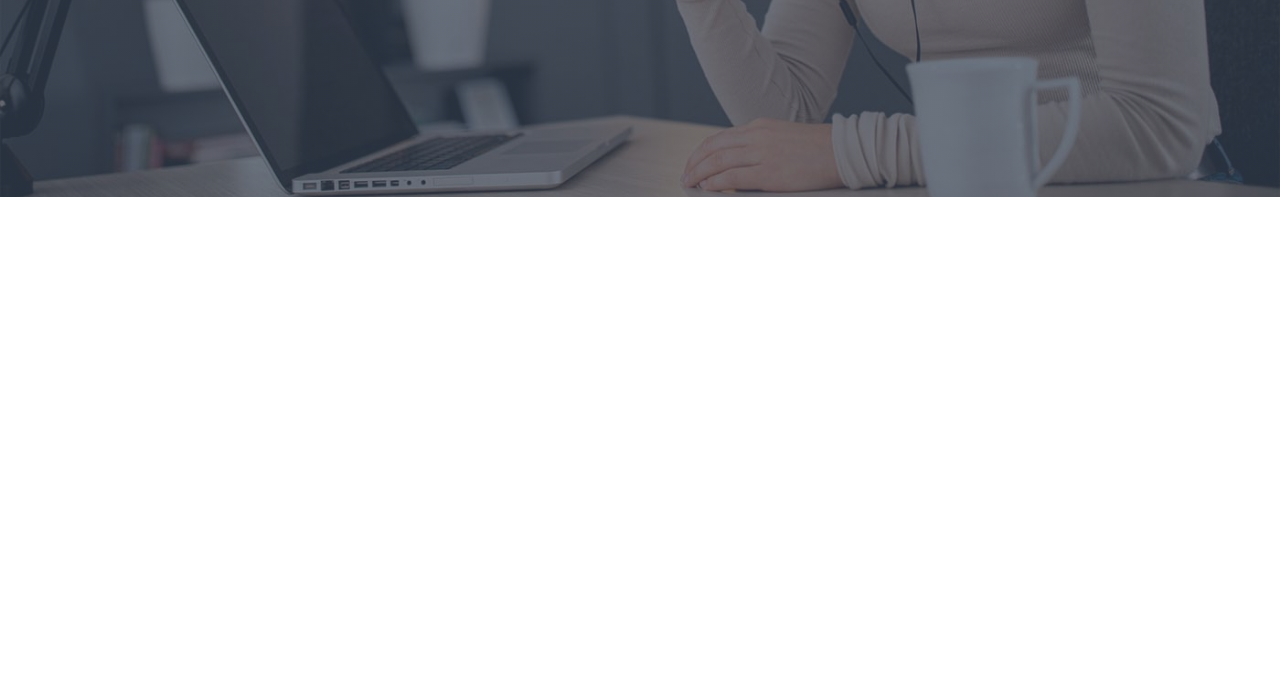
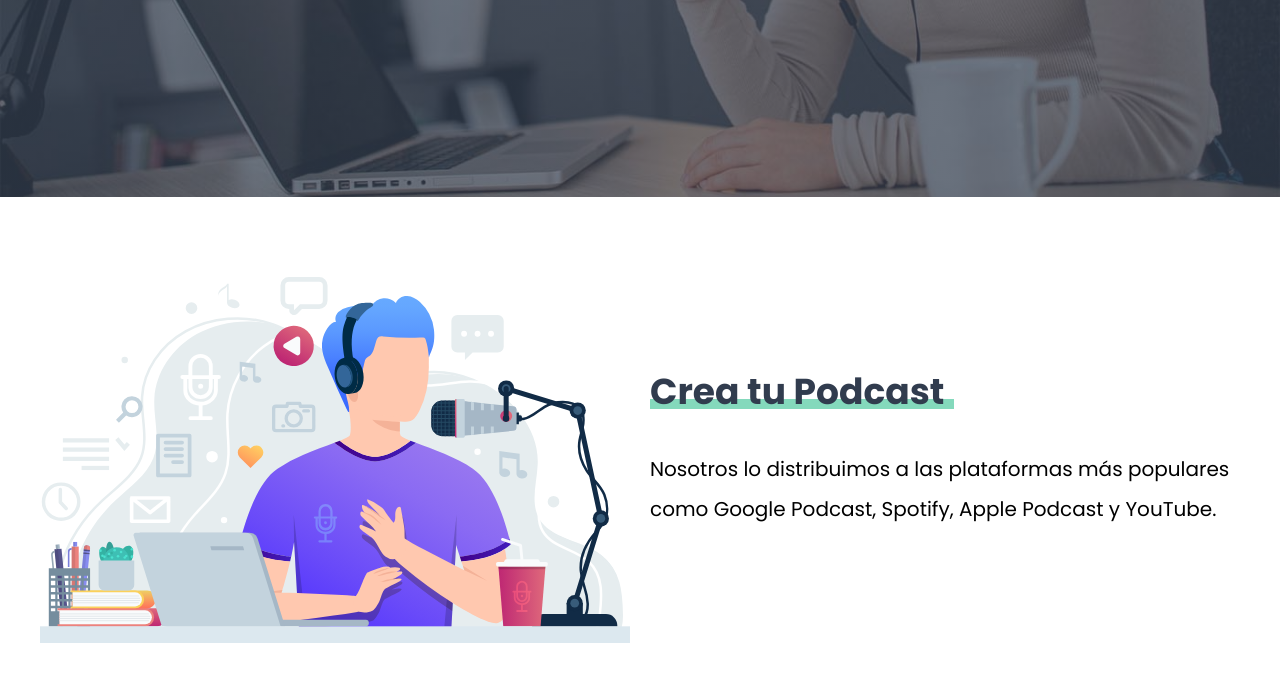
Before and after one commit to Duglianny/plataforma-de-podcast, a website: page index.html in a window 1280 px wide. Shown: the part 602-1284 px from the top of the page. Before the commit the page ends 800 px from the top, so only its background shows below. Drawn offline with nearby package versions, Linux system fonts and the light colour scheme; files that its build step writes are made by us from their sources; files whose address does not match are found by name.

Commit message:
merga develop

```diff
--- a/index.html
+++ b/index.html
@@ -28,5 +28,20 @@
         </div>
     </header>
 
+    <section class="contenedor seccion">
+        <div class="crear-grid">
+
+            <div class="imagen">
+                <img src="./build/img/imagen_podcast.svg" alt="podcast">
+            </div>
+
+            <div class="contenido">
+                <h2>Crea tu Podcast</h2>
+                <p>Nosotros lo distribuimos a las plataformas más populares como Google Podcast, Spotify, Apple Podcast y YouTube.</p>
+            </div>
+
+        </div>
+    </section>
+
 </body>
 </html>
--- a/src/scss/base/_globales.scss
+++ b/src/scss/base/_globales.scss
@@ -39,6 +39,26 @@ h1, h2, h3 {
 h1 {
     font-size: 4rem;
 }
+h2{
+    font-size: 3.6rem;
+    display: inline-block;
+    margin-top: 5rem;
+    color: v.$secundario;
+
+    @include m.tablet{
+        margin-top: 0;
+    }
+
+
+    &::after{
+        content: '';
+        background-color: v.$primario;
+        display: block;
+        height: 1rem;
+        width: calc(100% + 1rem);
+        margin: -1.4rem 0 0 0;
+    }
+}
 h3 {
     font-size: 2.8rem;
     text-align: center;
@@ -48,3 +68,11 @@ ul {
     padding: 0;
     list-style: none;
 }
+
+.seccion{
+    padding: 3rem 0;
+
+    @include m.tablet{
+        padding: 8rem 0 ;
+    }
+}
--- a/src/scss/ui/_index.scss
+++ b/src/scss/ui/_index.scss
@@ -1,4 +1,5 @@
 @forward './header';
+@forward './podcast';
 
 
 
--- /dev/null
+++ b/src/scss/ui/_podcast.scss
@@ -0,0 +1,11 @@
+@use 'base/variables' as v;
+@use 'base/mixins' as m;
+
+
+.crear-grid{
+
+  @include m.tablet{
+  @include m.grid(2, 2rem);
+  align-items: center;
+  }
+}
```
